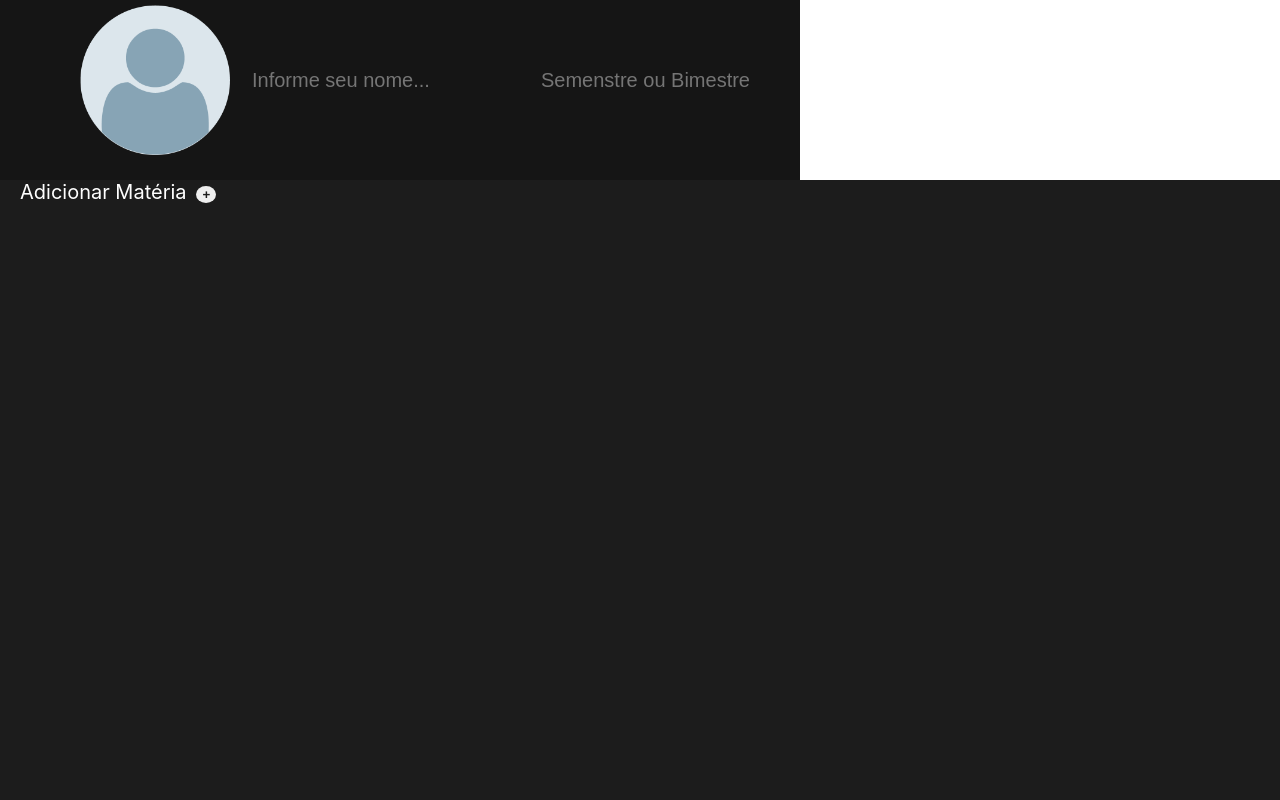
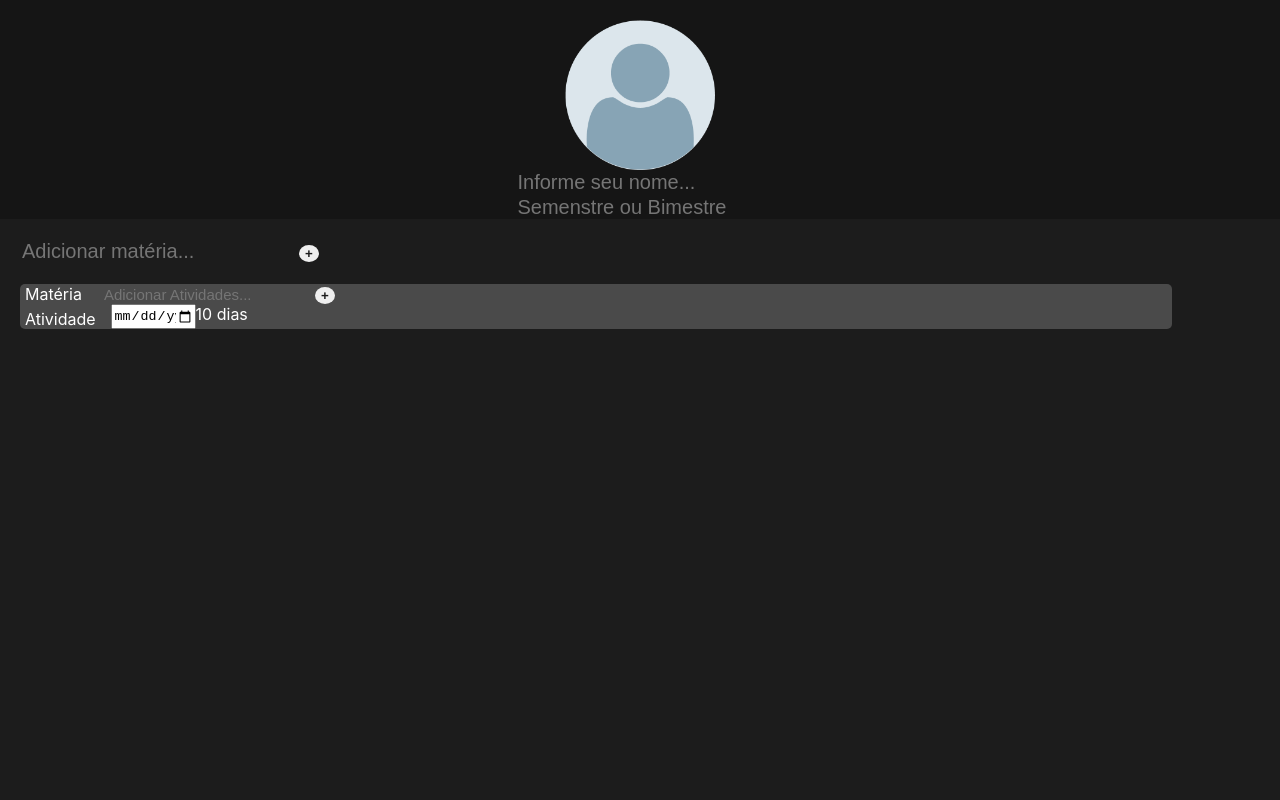
Before and after one commit to dniemeryers/organizar-estudos, a React (Create React App) app: page /Body in a window 1280 px wide. Shown: the top 800 px of the page. Built offline with nearby package versions, Linux system fonts and the light colour scheme.

Commit message:
adicionar materias

```diff
--- a/package.json
+++ b/package.json
@@ -8,6 +8,7 @@
     "@testing-library/user-event": "^13.5.0",
     "react": "^18.2.0",
     "react-dom": "^18.2.0",
+    "react-hooks": "^1.0.1",
     "react-scripts": "5.0.1",
     "styled-components": "^5.3.6",
     "web-vitals": "^2.1.4"
--- a/src/App.js
+++ b/src/App.js
@@ -1,11 +1,11 @@
 import {Header} from './introducao/Header/index.jsx'
 import {Body} from './introducao/Body/index.jsx'
-
 function App() {
   return (
     <>
     <Header/>
     <Body/>
+
     </>
     );
   }
--- /dev/null
+++ b/src/introducao/Atividades/index.jsx
@@ -0,0 +1,24 @@
+import React from 'react';
+
+import {Container, Atividade, Data, DiasFalta} from './style'
+
+const Atividades = () => {
+
+
+
+    return (
+        <>
+            <Container>
+            <Atividade>Atividade</Atividade>
+            <Data type="date"></Data>
+            <DiasFalta>10 dias</DiasFalta>
+            </Container>
+
+
+        </>
+
+    )
+    }
+
+
+    export {Atividades}
--- /dev/null
+++ b/src/introducao/Atividades/style.js
@@ -0,0 +1,24 @@
+import styled from 'styled-components'
+
+export const Container = styled.div`
+display:flex;
+position:relative;
+justify-content:space-beteween;
+width:100%;
+
+`
+export const Atividade =styled.label`
+color:white;
+margin:5px 15px 0 5px;
+`
+
+export const Data = styled.input`
+width: 80px;
+
+`
+
+export const DiasFalta = styled.label`
+color:white;
+position:absolut;
+right:0px;
+`
--- a/src/introducao/Body/index.jsx
+++ b/src/introducao/Body/index.jsx
@@ -1,16 +1,26 @@
 import React from 'react';
-import {Container, Label, Button} from './style'
+import {Container, Button, Input} from './style';
+import { Materias } from '../materia/index';
 
 const Body = () => {
+
+
+
     return (
+        <>
+           <Container>
+            <Input placeholder="Adicionar matéria..."></Input>
+            <Button>+</Button>
+            <Materias>
 
-           <Container>
-            <Label value="Adicionar materia">Adicionar Matéria</Label>
-            <Button>+</Button>
+            </Materias>
+            </Container>
 
-           </Container>
+
+           </>
 
     )
     }
 
+
     export {Body}
--- a/src/introducao/Body/style.js
+++ b/src/introducao/Body/style.js
@@ -2,7 +2,8 @@
 import styled from 'styled-components';
 
 export const Container = styled.div`
-
+margin-top:-1px;
+padding-top: 20px;
 background-color: #1c1c1c;
 width: 100%;
 height: 100vh;
@@ -25,3 +26,17 @@ border-radius:50%;
 margin-left: 10px;
 border:none;
 `
+
+export const Materias = styled.div`
+background-color:white;
+heigth: 120px;
+width: 120px;
+`
+export const Input = styled.input`
+    background: transparent;
+    flex: 1;
+    font-size: 20px;
+    border: 0;
+    color: #FFFFFF;
+    margin-left:20px;
+`
--- a/src/introducao/Header/styles.js
+++ b/src/introducao/Header/styles.js
@@ -2,30 +2,36 @@ import styled  from 'styled-components';
 
 export const Container = styled.div`
 
-    width: 100%;
+
     max-width: 80%;
     height: 50px;
 
     display: flex;
     justify-content: space-between;
     align-items: center;
-    margin: 0 auto;
+    margin:auto;
 `
 
 export const Row = styled.div`
     display:flex;
-    flex-direction: row;
-    padding-top: 110px;
+    flex-direction: column;
+    height:100%;
+    padding-top:20px;
+
     align-items: center;
+    margin:auto;
+
 `;
 
 export const Wrapper = styled.div`
     background-color: #151515;
-    width: 100vh;
-    height: 180px;
+
+    height: 220px;
     margin-left:0;
     justify-content: center;
-    align-items: center
+    align-items: center;
+    margin:auto;
+
 `
 
 export const BuscarInputContainer = styled.div`
--- /dev/null
+++ b/src/introducao/materia/index.jsx
@@ -0,0 +1,24 @@
+
+import { Materia, Label, Input, Button } from "./style";
+import { Atividades } from "../Atividades";
+
+const Materias = () => {
+
+    return(
+        <>
+        <Materia>
+            <Label>Matéria</Label>
+            <Input placeholder="Adicionar Atividades..."></Input>
+            <Button>+</Button>
+            <Atividades>
+
+            </Atividades>
+
+        </Materia>
+        </>
+    )
+
+
+}
+
+export {Materias}
--- /dev/null
+++ b/src/introducao/materia/style.js
@@ -0,0 +1,35 @@
+import styled from 'styled-components';
+
+export const Materia = styled.div`
+
+width: 90%;
+margin:20px;
+height: auto;
+border-radius:5px;
+background-color: #4a4a4a;
+
+`
+
+export const Label = styled.label`
+color:white;
+margin: 5px 0 0 5px;
+
+`
+export const Input = styled.input`
+    background: transparent;
+    flex: 1;
+    font-size: 15px;
+    border: 0;
+    color: #4a4a4a;
+    margin-left:20px;
+`
+export const Button = styled.button`
+color:#1c1c1c;
+background-color:#4a4a4a
+heigth:20px;
+width:20px;
+font-weight:bolder;
+border-radius:50%;
+margin-left: 10px;
+border:none;
+`
```
Also changed, not shown: 1 other file (tests, documents, lock files or other folders).
